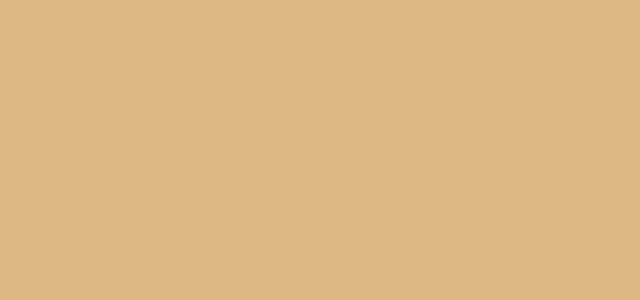
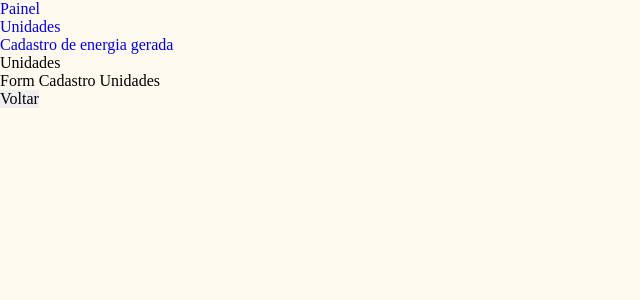
Before and after one commit to deywid/solar-energy, a React (Create React App) app: page /Unidades/cadastro-unidade in a window 1280 px wide. Shown: the top 300 px of the page, without its empty margins (0-640 px from the left). Built offline with nearby package versions, Linux system fonts and the light colour scheme.

Commit message:
applying pages routing

```diff
--- a/src/App.css
+++ b/src/App.css
@@ -1,3 +1,3 @@
 body {
-    background-color: burlywood;
+    background-color: floralwhite;
 }
--- a/src/App.js
+++ b/src/App.js
@@ -1,8 +1,26 @@
 import "./App.css";
+import { Routes, Route } from "react-router-dom";
+
+import Menu from "./components/Menu";
+import Painel from "./pages/Painel";
+import Unidades from "./pages/Unidades";
+import Cadastros from "./pages/Cadastros";
+import CadUnidade from './components/Form-Cad-Unidade'
+import ListaUnidades from './components/Lista-Unidades'
 
 function App() {
   return (
-     <> </>
+    <>
+      <Menu />
+      <Routes>
+        <Route path="/" element={<Painel />} />
+        <Route path="/Unidades" element={<Unidades />}>
+          <Route path="/Unidades/" element={<ListaUnidades />}></Route>
+          <Route path="/Unidades/cadastro-unidade" element={<CadUnidade />}></Route>
+        </Route>
+        <Route path="/Cadastros" element={<Cadastros />} />
+      </Routes>
+    </>
   );
 }
 
--- /dev/null
+++ b/src/components/Form-Cad-Unidade/index.js
@@ -0,0 +1,15 @@
+import React from "react";
+import { useNavigate } from "react-router-dom";
+
+function CadUnidade() {
+  const navigate = useNavigate();
+
+  return (
+    <>
+      <div>Form Cadastro Unidades</div>
+      <button onClick={() => navigate("/Unidades/")}>Voltar</button>
+    </>
+  );
+}
+
+export default CadUnidade;
--- /dev/null
+++ b/src/components/Lista-Unidades/index.js
@@ -0,0 +1,16 @@
+import React from "react";
+import { useNavigate } from "react-router-dom";
+
+function ListaUnidades() {
+  const navigate = useNavigate();
+
+  return (
+    <>
+      <button onClick={() => navigate("/Unidades/cadastro-unidade")}>
+        Nova unidade
+      </button>
+    </>
+  );
+}
+
+export default ListaUnidades;
--- /dev/null
+++ b/src/components/Menu/index.js
@@ -0,0 +1,22 @@
+import React from "react";
+import { Link } from "react-router-dom";
+
+function Menu() {
+  return (
+    <nav className="main-manu">
+      <ul>
+        <Link to="/">
+          <li>Painel</li>
+        </Link>
+        <Link to="/Unidades">
+          <li>Unidades</li>
+        </Link>
+        <Link to="/Cadastros">
+          <li>Cadastro de energia gerada</li>
+        </Link>
+      </ul>
+    </nav>
+  );
+}
+
+export default Menu;
--- a/src/index.css
+++ b/src/index.css
@@ -6,6 +6,6 @@
   border: 0;
   box-sizing: border-box;
   text-decoration: none;
-  list-style-type: none;
+  list-style: none;
   font: inherit;
 }
--- a/src/index.js
+++ b/src/index.js
@@ -2,10 +2,13 @@ import React from "react";
 import ReactDOM from "react-dom";
 import "./index.css";
 import App from "./App";
+import { BrowserRouter } from "react-router-dom";
 
 ReactDOM.render(
   <React.StrictMode>
-    <App />
+    <BrowserRouter>
+      <App />
+    </BrowserRouter>
   </React.StrictMode>,
   document.getElementById("root")
 );
--- /dev/null
+++ b/src/pages/Cadastros/index.js
@@ -0,0 +1,11 @@
+import React from "react";
+
+function Cadastros() {
+  return (
+    <>
+      <h1>Lançamento de geração mensal</h1>
+    </>
+  );
+}
+
+export default Cadastros;
--- /dev/null
+++ b/src/pages/Painel/index.js
@@ -0,0 +1,11 @@
+import React from "react";
+
+function Painel() {
+  return (
+    <>
+      <h1>Painel de indicadores</h1>
+    </>
+  );
+}
+
+export default Painel;
--- /dev/null
+++ b/src/pages/Unidades/index.js
@@ -0,0 +1,13 @@
+import React from "react";
+import { Outlet } from "react-router-dom";
+
+function Unidades() {
+  return (
+    <>
+      <h1>Unidades</h1>
+      <Outlet />
+    </>
+  );
+}
+
+export default Unidades;
```
Also changed, not shown: src/components/Form-Cad-Energia/index.js (added, +7 -0 lines), 1 other file (tests, documents, lock files or other folders).
